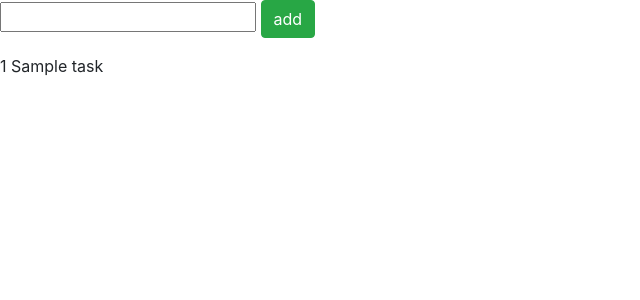
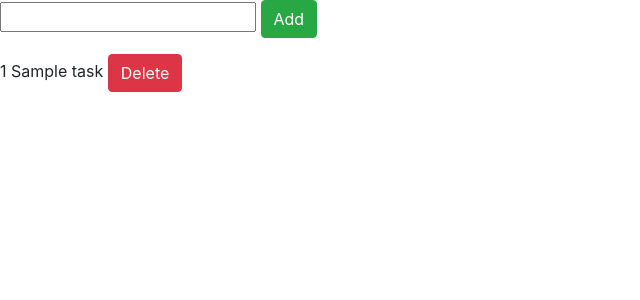
Before and after one commit to subhambh2000/Django_Projects, a Django app: template todo/templates/todoapp/homepage.html in a window 1280 px wide. Shown: the top 300 px of the page, without its empty margins (0-640 px from the left). Run offline with Django 3.2, Linux system fonts and the light colour scheme; the template is opened without the code that fills it: most values are stand-ins (such as "Sample title", 1, 10 or a date in 2020); some libraries are stand-ins or nearby versions.

Commit message:
Revert "CRUD#4"
This reverts commit b647b16f

```diff
--- a/todo/templates/todoapp/homepage.html
+++ b/todo/templates/todoapp/homepage.html
@@ -3,10 +3,10 @@
     <form method="post" action="/addtask/">
     {% csrf_token %}
         <input type="text" name="task">
-        <input type="submit" class="btn btn-success" value="add">
+        <input type="submit" class="btn btn-success" value="Add">
     </form>
     <p>
     {% for data in myTodo %}
-    <p>{{data.id}} {{data.task}}</p>
+    <p>{{data.id}} {{data.task}} <a href="/delete/{{ data.id }}" class="btn btn-danger">Delete</a> </p>
     {% endfor %}
 {% endblock %}
--- a/todo/todoapp/urls.py
+++ b/todo/todoapp/urls.py
@@ -1,8 +1,9 @@
 from django.contrib import admin
 from django.urls import path
-from .views import todoview,addtask
+from .views import todoview,addtask,deletetask
 
 urlpatterns = [
     path('',todoview),
     path('addtask/',addtask),
+    path('delete/<int:taskid>/',deletetask),
 ]
--- a/todo/todoapp/views.py
+++ b/todo/todoapp/views.py
@@ -2,10 +2,13 @@ from django.shortcuts import render,redirect
 from .models import todomodel
 def todoview(request):
     myTodo = todomodel.objects.all()
-    context = {'myTodo' : myTodo}
+    context = {'myTodo':myTodo}
     return render(request,"todoapp/homepage.html",context)
 def addtask(request):
     # function to add the input data to the database
     mytask = request.POST['task']
     todomodel(task=mytask).save()
     return redirect(request.META['HTTP_REFERER'])
+def deletetask(request,taskid):
+    todomodel.objects.filter(id=taskid).delete()
+    return redirect(request.META['HTTP_REFERER'])
```
